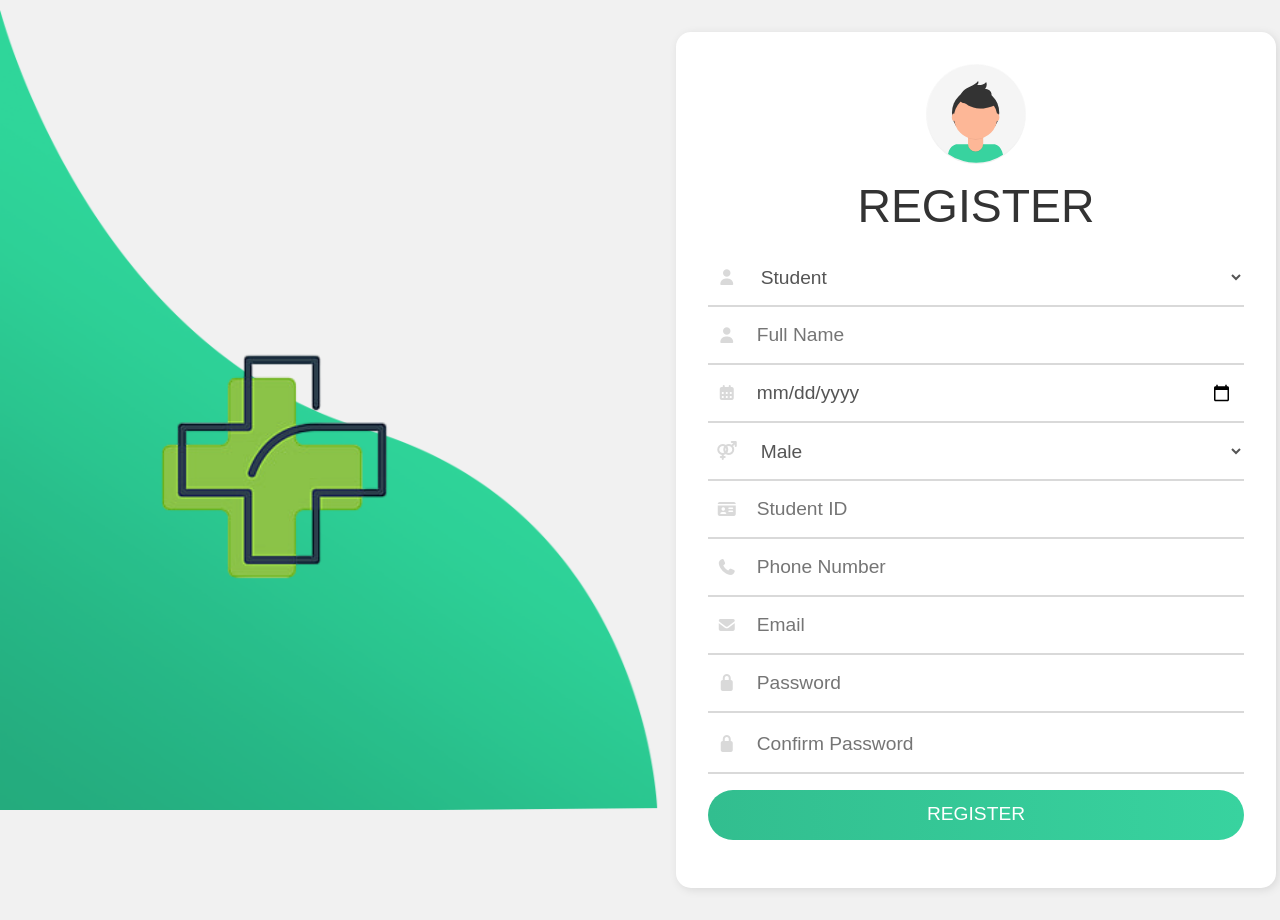
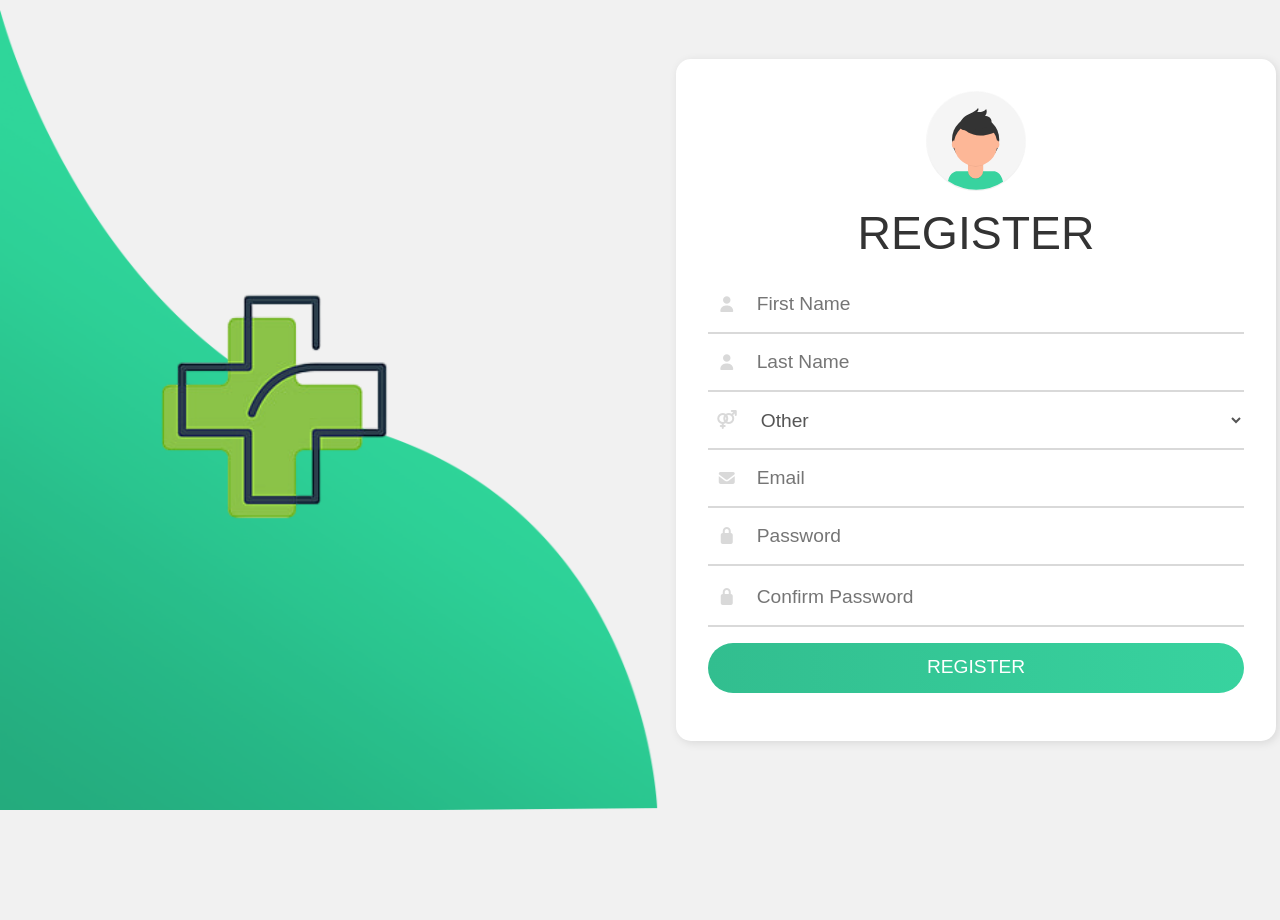
Before and after one commit to h3canlao/h3canlaoSWP391_SU25_EduHealthSystem_FE, a React (Vite) app: page /register in a window 1280 px wide. Shown: the top 920 px of the page. After the commit the page ends 800 px from the top, so only its background shows below. Built offline with nearby package versions, Linux system fonts and the light colour scheme.

Commit message:
Login API & Register API)

```diff
--- a/src/components/Auth/Register.css
+++ b/src/components/Auth/Register.css
@@ -59,7 +59,7 @@ body {
     75% {
         opacity: 1;
         width: 600px;
-        height: 850px;
+        height: 680px;
     }
     100% {
         opacity: 1;
--- a/src/components/Auth/Register.jsx
+++ b/src/components/Auth/Register.jsx
@@ -1,6 +1,7 @@
 import React, { useState } from 'react';
 import { useNavigate } from 'react-router-dom';
 import { toast } from 'react-toastify';
+import { postRegister } from '../../services/apiServices';
 import './Register.css';
 import '@fortawesome/fontawesome-free/css/all.min.css';
 
@@ -9,13 +10,9 @@ const Register = () => {
     const [email, setEmail] = useState('');
     const [password, setPassword] = useState('');
     const [confirmPassword, setConfirmPassword] = useState('');
-    const [fullName, setFullName] = useState('');
-    const [studentId, setStudentId] = useState('');
-    const [dob, setDob] = useState('');
+    const [firstName, setFirstName] = useState('');
+    const [lastName, setLastName] = useState('');
     const [gender, setGender] = useState('');
-    const [phone, setPhone] = useState('');
-    const [role, setRole] = useState('student'); // 'student' or 'parent'
-    const [relationship, setRelationship] = useState('');
 
     const handleRegister = async (e) => {
         e.preventDefault();
@@ -36,32 +33,32 @@ const Register = () => {
             toast.error('Passwords do not match!');
             return;
         }
-
-        if (role === 'student' && !studentId) {
-            toast.error('Student ID is required for students!');
-            return;
+        try {
+            const res = await postRegister(firstName, lastName, email, password, confirmPassword, Number(gender));
+            console.log(res);
+            if (res.data.isSuccess) {
+            toast.success('Registration successful! Please check your email to confirm.');
+            navigate('/signin');
+            } else {
+            toast.error(res.data.EM || 'Registration failed!');
+            }
+        } catch (error) {
+            toast.error('An error occurred during registration.');
+            console.error(error);
         }
-
-        if (role === 'parent' && !studentId) {
-            toast.error('Student ID is required for parents!');
-            return;
-        }
-
-        toast.success('Registration successful!');
-        navigate('/');
-    };
+    }
 
     return (
         <>
-            <img className="wave-atene" src="public/wave.png" alt="Wave" />
+            <img className="wave-atene" src="/wave.png" alt="Wave" />
             <div className="register-container-atene">
                 <div className="img-atene">
-                    <img src="public/logo.png" alt="Background" />
+                    <img src="/logo.png" alt="Background" />
                 </div>
                 <div className="register-content-atene">
                     <form className="register-form-atene" onSubmit={handleRegister}>
                         <div className="register-form-content-atene">
-                            <img src="public/avatar.svg" alt="Avatar" />
+                            <img src="/avatar.svg" alt="Avatar" />
                             <h2 className="title-atene">Register</h2>
 
                             <div className="input-div-atene one-atene">
@@ -69,14 +66,13 @@ const Register = () => {
                                     <i className="fas fa-user"></i>
                                 </div>
                                 <div className="div-atene">
-                                    <select
+                                    <input
+                                        type="text"
                                         className="input-atene"
-                                        value={role}
-                                        onChange={(e) => setRole(e.target.value)}
-                                    >
-                                        <option value="student">Student</option>
-                                        <option value="parent">Parent</option>
-                                    </select>
+                                        placeholder="First Name"
+                                        value={firstName}
+                                        onChange={(e) => setFirstName(e.target.value)}
+                                    />
                                 </div>
                             </div>
 
@@ -88,23 +84,9 @@ const Register = () => {
                                     <input
                                         type="text"
                                         className="input-atene"
-                                        placeholder='Full Name'
-                                        value={fullName}
-                                        onChange={(e) => setFullName(e.target.value)}
-                                    />
-                                </div>
-                            </div>
-
-                            <div className="input-div-atene one-atene">
-                                <div className="i-atene">
-                                    <i className="fas fa-calendar-alt"></i>
-                                </div>
-                                <div className="div-atene">
-                                    <input
-                                        type="date"
-                                        className="input-atene"
-                                        value={dob}
-                                        onChange={(e) => setDob(e.target.value)}
+                                        placeholder="Last Name"
+                                        value={lastName}
+                                        onChange={(e) => setLastName(e.target.value)}
                                     />
                                 </div>
                             </div>
@@ -119,59 +101,11 @@ const Register = () => {
                                         value={gender}
                                         onChange={(e) => setGender(e.target.value)}
                                     >
-                                        <option value="male">Male</option>
-                                        <option value="female">Female</option>
-                                        <option value="other">Other</option>
+                                        <option value="0">Other</option>
+                                        <option value="1">Male</option>
+                                        <option value="2">Female</option>
+
                                     </select>
-                                </div>
-                            </div>
-
-                            {role === 'student' && (
-                                <div className="input-div-atene one-atene">
-                                    <div className="i-atene">
-                                        <i className="fas fa-id-card"></i>
-                                    </div>
-                                    <div className="div-atene">
-                                        <input
-                                            type="text"
-                                            className="input-atene"
-                                            placeholder='Student ID'
-                                            value={studentId}
-                                            onChange={(e) => setStudentId(e.target.value)}
-                                        />
-                                    </div>
-                                </div>
-                            )}
-
-                            {role === 'parent' && (
-                                <div className="input-div-atene one-atene">
-                                    <div className="i-atene">
-                                        <i className="fas fa-child"></i>
-                                    </div>
-                                    <div className="div-atene">
-                                        <input
-                                            type="text"
-                                            className="input-atene"
-                                            placeholder='Relationship to Student'
-                                            value={relationship}
-                                            onChange={(e) => setRelationship(e.target.value)}
-                                        />
-                                    </div>
-                                </div>
-                            )}
-
-                            <div className="input-div-atene one-atene">
-                                <div className="i-atene">
-                                    <i className="fas fa-phone"></i>
-                                </div>
-                                <div className="div-atene">
-                                    <input
-                                        type="text"
-                                        className="input-atene"
-                                        placeholder='Phone Number'
-                                        value={phone}
-                                        onChange={(e) => setPhone(e.target.value)}
-                                    />
                                 </div>
                             </div>
 
@@ -183,7 +117,7 @@ const Register = () => {
                                     <input
                                         type="email"
                                         className="input-atene"
-                                        placeholder='Email'
+                                        placeholder="Email"
                                         value={email}
                                         onChange={(e) => setEmail(e.target.value)}
                                     />
@@ -197,7 +131,7 @@ const Register = () => {
                                 <div className="div-atene">
                                     <input
                                         type="password"
-                                        placeholder='Password'
+                                        placeholder="Password"
                                         className="input-atene"
                                         value={password}
                                         onChange={(e) => setPassword(e.target.value)}
@@ -212,7 +146,7 @@ const Register = () => {
                                 <div className="div-atene">
                                     <input
                                         type="password"
-                                        placeholder='Confirm Password'
+                                        placeholder="Confirm Password"
                                         className="input-atene"
                                         value={confirmPassword}
                                         onChange={(e) => setConfirmPassword(e.target.value)}
@@ -228,5 +162,4 @@ const Register = () => {
         </>
     );
 };
-
 export default Register;
--- a/src/components/Auth/Signin.jsx
+++ b/src/components/Auth/Signin.jsx
@@ -3,6 +3,7 @@ import { useNavigate } from 'react-router-dom';
 import { toast } from 'react-toastify';
 import './Signin.css';
 import '@fortawesome/fontawesome-free/css/all.min.css';
+import { postSignin } from '../../services/apiServices';
 
 const Signin = () => {
     const navigate = useNavigate();
@@ -24,8 +25,19 @@ const Signin = () => {
             toast.error('Password must be at least 8 characters long, include a number and an uppercase letter!');
             return;
         }
-        navigate('/');
+
+        let res = await postSignin(email, password);
+        console.log(res);
+        if (res.data.isSuccess) {
+            toast.success('Sign in successful!');
+            navigate('/');
+        } else {
+            toast.error(res.data.message);
+        }
+
     };
+
+
 
     const handleForgotPasswordClick = () => {
         setFormState('login-form-change-atene');
@@ -37,15 +49,15 @@ const Signin = () => {
 
     return (
         <>
-            <img className="wave-atene" src="public/wave.png" alt="Wave"/>
+            <img className="wave-atene" src="/wave.png" alt="Wave"/>
             <div className="login-container-atene">
                 <div className="img-atene">
-                    <img src="public/logo.png" alt="Background" />
+                    <img src="/logo.png" alt="Background" />
                 </div>
                 <div className="login-content-atene">
                     <form className={`login-form-atene ${formState}`} onSubmit={handleLogin}>
                         <div className={`login-form-content-atene ${formState2}`}>
-                            <img src="public/avatar.svg" alt="Avatar" />
+                            <img src="/avatar.svg" alt="Avatar" />
                             <h2 className="title-atene">Welcome</h2>
                             <div className="input-div-atene one-atene">
                                 <div className="i-atene">
```
Also changed, not shown: src/services/apiServices.jsx (+4 -100 lines).
